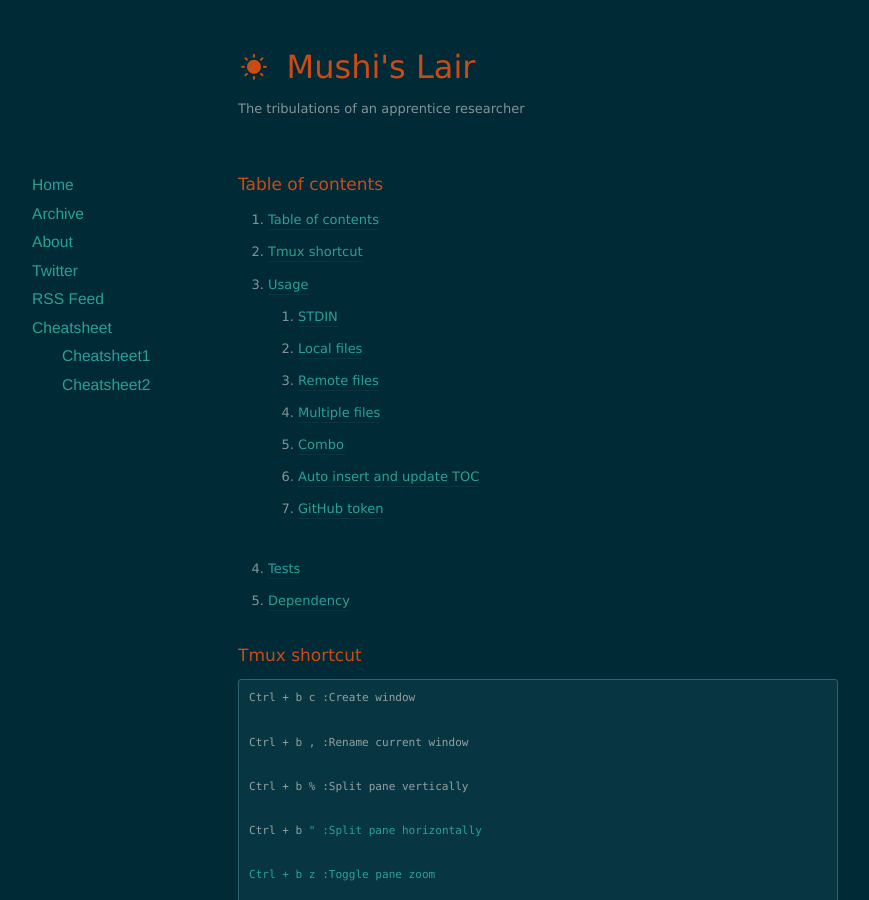
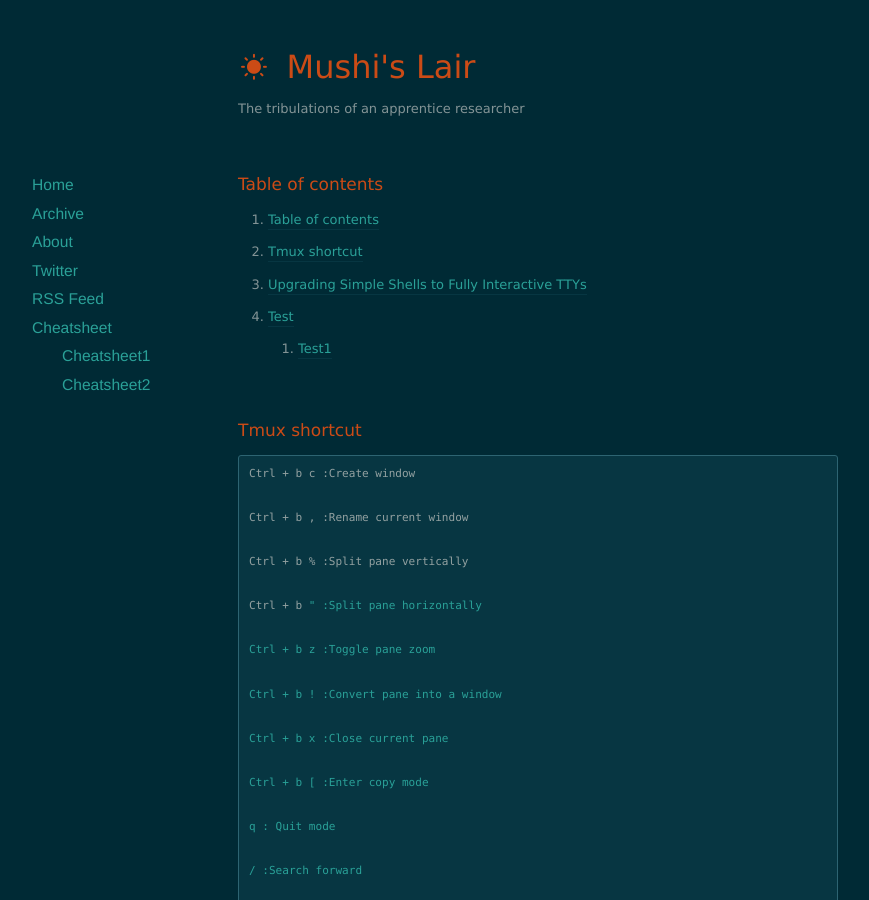
Before and after one commit to Mushi-mushi/mushi-mushi.github.io, a Jekyll site: the page built from cheat/index.markdown, in a window 1280 px wide and 900 px high. Shown: the whole window, without its empty margins (102-971 px from the left). Built offline with Jekyll 4.4.1, drawn with Linux system fonts in a browser that asks for light colours; nearby versions of some CDN libraries.

Commit message:
Update index.markdown

```diff
--- a/cheat/index.markdown
+++ b/cheat/index.markdown
@@ -10,16 +10,10 @@
 <!--ts-->
    * [Table of contents](#table-of-contents)
    * [Tmux shortcut](#Tmux-shortcut)
-   * [Usage](#usage)
-      * [STDIN](#stdin)
-      * [Local files](#local-files)
-      * [Remote files](#remote-files)
-      * [Multiple files](#multiple-files)
-      * [Combo](#combo)
-      * [Auto insert and update TOC](#auto-insert-and-update-toc)
-      * [GitHub token](#github-token)
-   * [Tests](#tests)
-   * [Dependency](#dependency)
+   * [Upgrading Simple Shells to Fully Interactive TTYs](#Upgrading-Simple-Shells-to-Fully-Interactive-TTYs)
+   * [Test](#usage)
+      * [Test1](#stdin)
+
 <!--te-->
 
 Tmux shortcut
```
